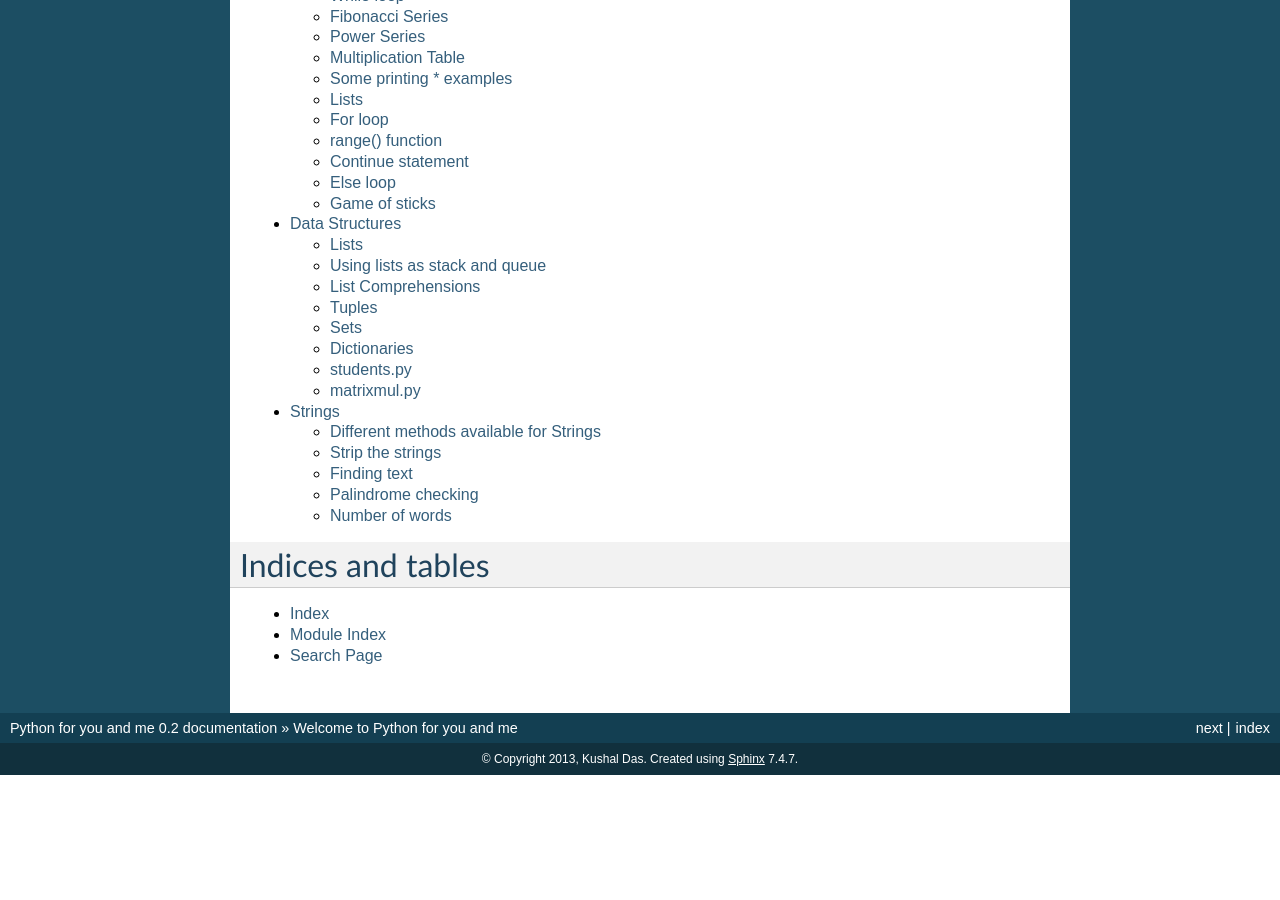
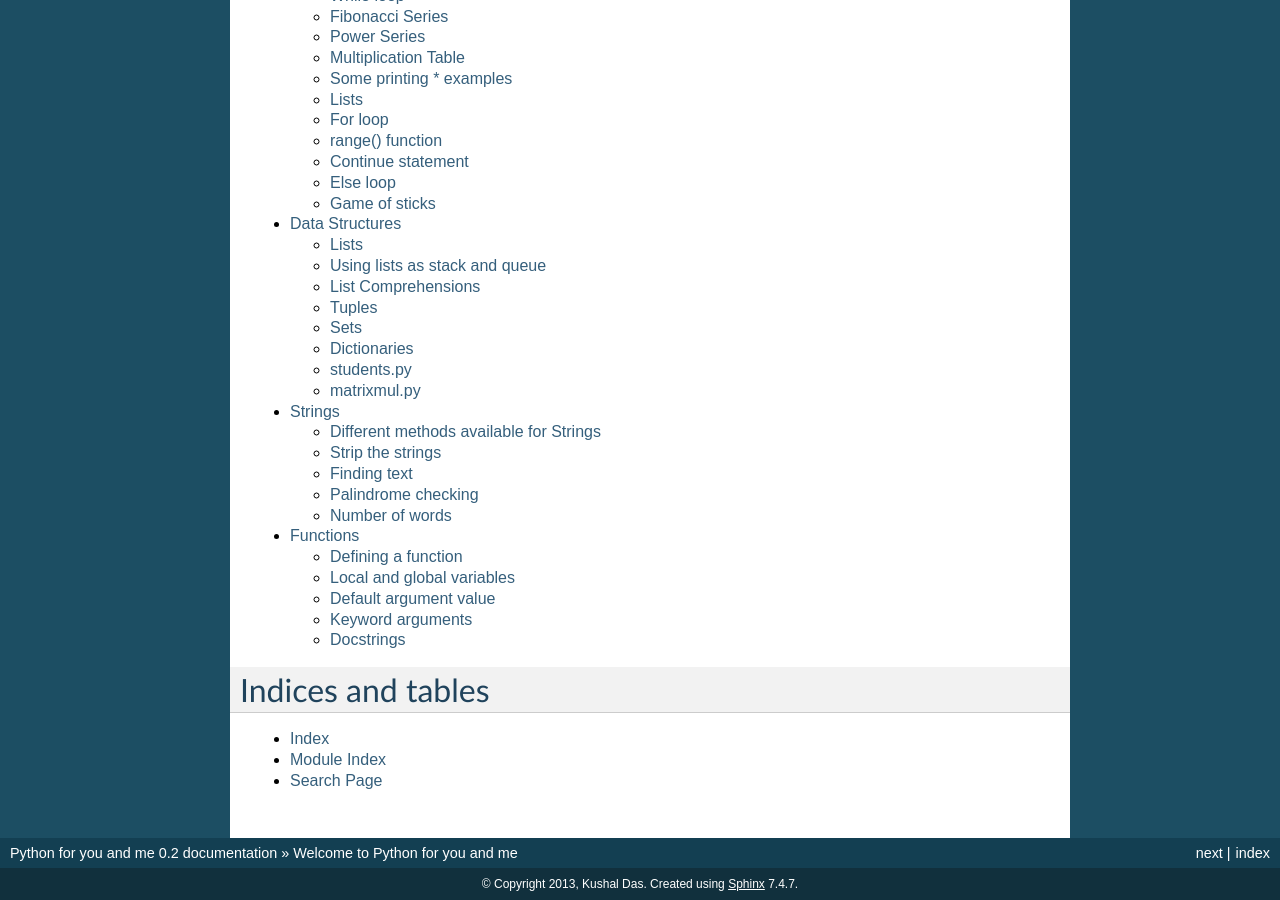
Before and after one commit to kushaldas/pym, a Sphinx documentation site: the page built from docs/index.rst, in a window 1280 px wide and 900 px high, scrolled down 783 px. Built offline with Sphinx 7.4.7, drawn with Linux system fonts in a browser that asks for light colours; formulas are drawn with MathJax 3; before the commit the page ends 1558 px from its top, so only the background shows below that; some of the changed lines change nothing that is shown.

Commit message:
Adds function chapter

```diff
--- /dev/null
+++ b/docs/functions.rst
@@ -0,0 +1,198 @@
+
+
+=========
+Functions
+=========
+
+Reusing the same code is required many times within a same program. Functions help us to do so. We write the things we have to do repeatedly in a function then call it where ever required. We already saw build in functions like *len()*, *divmod()*.
+
+Defining a function
+===================
+
+We use *def* keyword to define a function. general syntax is like
+
+::
+
+    def functionname(params):
+        statement1
+        statement2
+
+Let us write a function which will take two integers as input and then return the sum.
+
+::
+
+    >>> def sum(a, b):
+    ...     return a + b
+
+In the second line with the *return* keyword, we are sending back the value of *a + b* to the caller. You must call it like
+
+::
+
+    >>> res = sum(234234, 34453546464)
+    >>> res
+    34453780698L
+
+Remember the palindrome program we wrote in the last chapter. Let us write a function which will check if a given string is palindrome or not, then return *True* or *False*.
+
+::
+
+    #!/usr/bin/env python
+    def palindrome(s):
+        return s == s[::-1]
+    if __name__ = '__main__':
+        s = raw_input("Enter a string: ")
+        if palindrome(s):
+            print "Yay a palindrome"
+        else:
+            print "Oh no, not a palindrome"
+
+Now run the code :)
+
+Local and global variables
+==========================
+
+To understand local and global variables we will go through two examples.
+
+::
+
+    #!/usr/bin/env python
+    def change(b):
+        a = 90
+        print a
+    a = 9
+    print "Before the function call ", a
+    print "inside change function",
+    change(a)
+    print "After the function call ", a]
+
+The output
+::
+
+    $ ./local.py
+    Before the function call  9
+    inside change function 90
+    After the function call  9
+
+First we are assigning *9* to *a*, then calling change function, inside of that we are assigning *90* to *a* and printing *a*. After the function call we are again printing the value of *a*. When we are writing *a = 90* inside the function, it is actually creating a new variable called *a*, which is only available inside the function and will be destroyed after the function finished. So though the name is same for the variable *a* but they are different in and out side of the function.
+
+::
+
+    #!/usr/bin/env python
+    def change(b):
+        global a
+        a = 90
+        print a
+    a = 9
+    print "Before the function call ", a
+    print "inside change function",
+    change(a)
+    print "After the function call ", a
+
+Here by using global keyword we are telling that *a* is globally defined, so when we are changing a's value inside the function it is actually changing for the *a* outside of the function also.
+
+Default argument value
+======================
+
+In a function variables may have default argument values, that means if we don't give any value for that particular variable it will assigned automatically.
+
+::
+
+    >>> def test(a , b = -99):
+    ...     if a > b:
+    ...         return True
+    ...     else:
+    ...         return False
+
+In the above example we have written *b = -99* in the function parameter list. That means of no value for *b* is given then b's value is *-99*. This is a very simple example of default arguments. You can test the code by
+
+::
+
+    >>> test(12, 23)
+    False
+    >>> test(12)
+    True
+
+.. important:: Important
+   ---------
+   Remember that you can not have an argument without default argument if you already have one argument with default values before it. Like *f(a, b=90, c)* is illegal as *b* is having a default value but after that *c* is not having any default value.
+
+Also remember that default value is evaluated only once, so if you have any mutable object like list it will make a difference. See the next example
+
+::
+
+    >>> def f(a, data=[]):
+    ...     data.append(a)
+    ...     return data
+    ...
+    >>> print f(1)
+    [1]
+    >>> print f(2)
+    [1, 2]
+    >>> print f(3)
+    [1, 2, 3]
+
+To avoid this you can write more idiomatic Python, like the following
+
+::
+
+    >>> def f(a, data=None):
+    if data is None:
+    data = []
+    data.append(a)
+    return data
+    >>> print f(1)
+    [1]
+    >>> print f(2)
+    [2]
+
+Keyword arguments
+=================
+::
+
+    >>> def func(a, b=5, c=10):
+    ...     print 'a is', a, 'and b is', b, 'and c is', c
+    ...
+    >>> func(12, 24)
+    a is 12 and b is 24 and c is 10
+    >>> func(12, c = 24)
+    a is 12 and b is 5 and c is 24
+    >>> func(b=12, c = 24, a = -1)
+    a is -1 and b is 12 and c is 24
+
+In the above example you can see we are calling the function with variable names, like *func(12, c = 24)*, by that we are assigning *24* to *c* and *b* is getting its default value. Also remember that you can not have without keyword based argument after a keyword based argument. like
+
+::
+
+    >>> def func(a, b=13, v):
+    ...     print a, b, v
+    ...
+    File "<stdin>", line 1
+    SyntaxError: non-default argument follows default argument
+
+Docstrings
+==========
+DocstringsDocstrings in Python
+
+In Python we use docstrings to explain how to use the code, it will be useful in interactive mode and to create auto-documentation. Below we see an example of the docstring for a function called *longest_side*.
+
+
+::
+
+    #!/usr/bin/env python
+    import math
+
+    def longest_side(a, b):
+        """
+        Function to find the length of the longest side of a right triangle.
+
+        :arg a: Side a of the triangle
+        :arg b: Side b of the triangle
+
+        :return: Length of the longest side c as float
+        """
+        return math.sqrt(a*a + b*b)
+
+    if __name__ == '__main__':
+        print longest_side(4, 5)
+
+We will learn more on docstrings in reStructuredText chapter.
--- a/docs/index.rst
+++ b/docs/index.rst
@@ -21,6 +21,7 @@
    looping
    datastructure
    strings
+   functions
 
 
 
```
